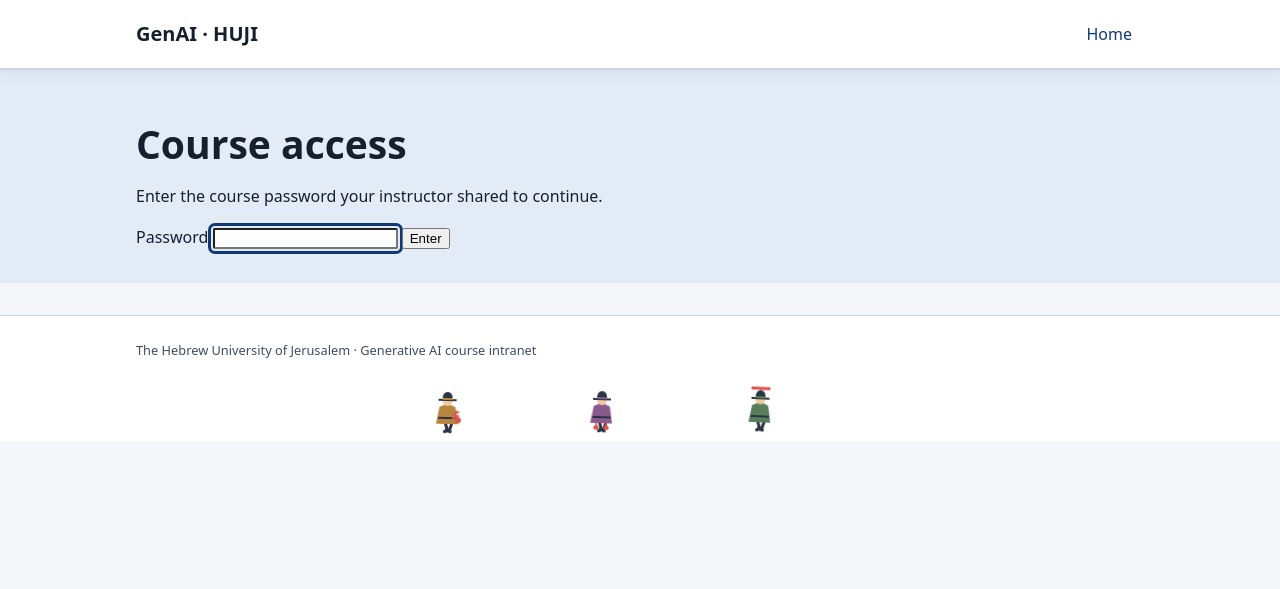
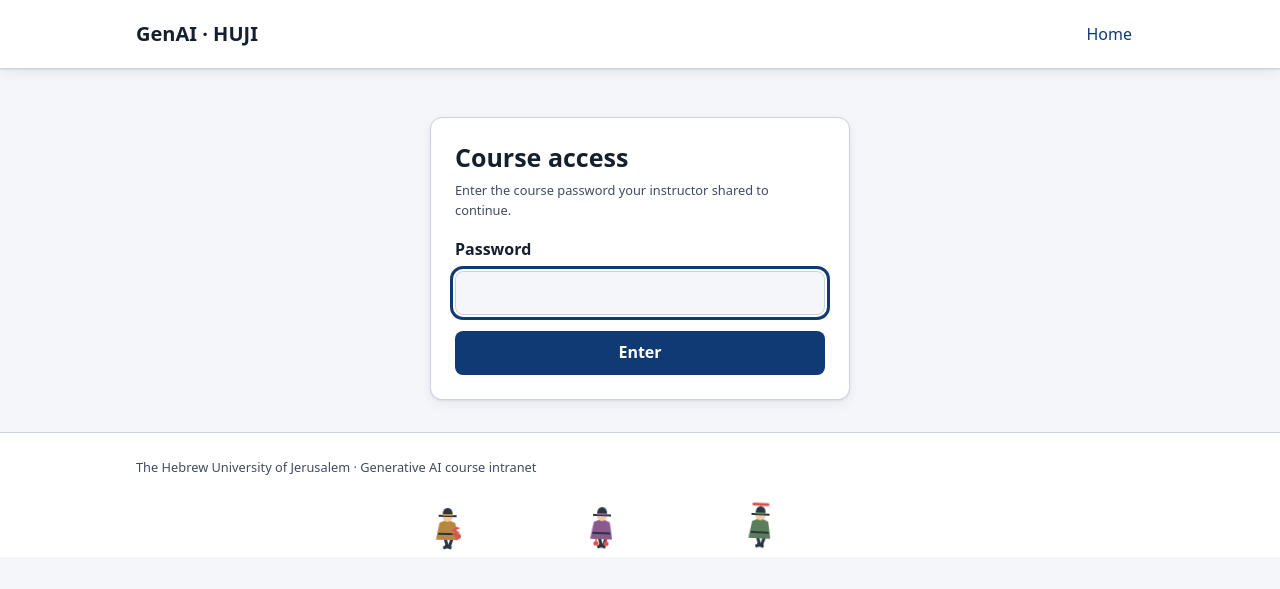
Before and after one commit to levyori123/genai-course-intranet, a Django app: page /enter/ in a window 1280 px wide. Shown: the top 589 px of the page. Run offline with Django 5.2, Linux system fonts and the light colour scheme; data that the repository does not hold is empty.

Commit message:
Style /enter/ page and enable hashed compressed static
Finish the paused enter-page + hashed-static follow-up: card layout with
accessible error states on /enter/, CompressedManifestStaticFilesStorage
(plain storage under manage.py test), and EnterPageTests coverage.

```diff
--- a/course/static/course/style.css
+++ b/course/static/course/style.css
@@ -8,6 +8,7 @@
   /* light tokens: every text/background pair >= 7:1 */
   --bg: #f4f6fa; --surface: #fff; --hero-bg: #e3ebf7; --text: #15202e; --muted: #3f4c61;
   --accent: #0f3a73; --accent-text: #fff; --border: #c9d3e1; --focus: #0f3a73;
+  --error: #9b1c1c; --error-bg: #fdecec;
   --shadow: 0 1px 2px rgba(15, 30, 55, .08), 0 4px 12px rgba(15, 30, 55, .06);
   --ink: #2b3442; --skin: #f2c9a0; --coat-1: #b9863f; --coat-2: #5a7d5a; --coat-3: #8a5a8f; --gadget: #d9534f;
 }
@@ -15,6 +16,7 @@
   :root {
     --bg: #0e1621; --surface: #162131; --hero-bg: #12263f; --text: #e8edf4; --muted: #aab7c8;
     --accent: #8ab8f5; --accent-text: #0b1220; --border: #35465d; --focus: #8ab8f5;
+    --error: #ff9b94; --error-bg: #3a1a1d;
     --shadow: 0 1px 2px rgba(0, 0, 0, .4), 0 4px 12px rgba(0, 0, 0, .3);
     --ink: #6b7d96; --skin: #e0b48c; --coat-1: #d4a257; --coat-2: #7fa87f; --coat-3: #b883bd; --gadget: #ff7a70;
   }
@@ -73,6 +75,17 @@ nav a[aria-current="page"] { font-weight: 700; text-decoration: underline; text-
 .leg { transform-box: fill-box; transform-origin: 50% 0; animation: agent-leg .4s ease-in-out infinite alternate; }
 .l2 { animation-direction: alternate-reverse; }
 .prop { transform-box: fill-box; transform-origin: 50% 50%; animation: agent-spin .25s linear infinite; }
+.enter { display: flex; justify-content: center; padding: var(--s12) 0 var(--s8); }
+.enter-card { width: 100%; max-width: 420px; }
+.enter-card h1 { margin: 0 0 var(--s2); font-size: var(--step-2); }
+.enter-form { display: flex; flex-direction: column; gap: var(--s2); margin-top: var(--s4); }
+.enter-form label { font-weight: 600; }
+.enter-form input[type="password"] { box-sizing: border-box; width: 100%; min-height: 44px; padding: var(--s2) var(--s3); font: inherit;
+  color: var(--text); background: var(--bg); border: 1px solid var(--border); border-radius: var(--s2); }
+.enter-form input[aria-invalid="true"] { border-color: var(--error); border-width: 2px; }
+.enter-form .btn { margin-top: var(--s2); border: 0; font: inherit; font-weight: 600; cursor: pointer; }
+.form-error { margin: var(--s4) 0 0; padding: var(--s3); color: var(--error); background: var(--error-bg); border: 1px solid var(--error);
+  border-radius: var(--s2); font-weight: 600; }
 @keyframes agent-run { to { transform: translateX(100vw); } }
 @keyframes agent-bob { to { transform: translateY(-4px) rotate(3deg); } }
 @keyframes agent-leg { from { transform: rotate(-18deg); } to { transform: rotate(18deg); } }
@@ -90,6 +103,7 @@ nav a[aria-current="page"] { font-weight: 700; text-decoration: underline; text-
   .a2, .a3 { display: none; }
   .actions { flex-direction: column; }
   .btn { width: 100%; }
+  .enter { padding-top: var(--s8); }
   .card { padding: var(--s4); }
 }
 @media (prefers-reduced-motion: reduce) {
--- a/course/templates/course/enter.html
+++ b/course/templates/course/enter.html
@@ -1,16 +1,18 @@
 {% extends "course/base.html" %}
 {% block title %}Enter{% endblock %}
 {% block content %}
-<section class="hero">
-  <h1>Course access</h1>
-  <p>Enter the course password your instructor shared to continue.</p>
-  {% if error %}<p role="alert">{{ error }}</p>{% endif %}
-  <form method="post" action="{% url 'enter' %}">
-    {% csrf_token %}
-    <input type="hidden" name="next" value="{{ next }}">
-    <label for="id_password">Password</label>
-    <input id="id_password" name="password" type="password" autocomplete="current-password" required autofocus>
-    <button type="submit">Enter</button>
-  </form>
+<section class="enter">
+  <div class="card enter-card">
+    <h1>Course access</h1>
+    <p id="enter-help" class="meta">Enter the course password your instructor shared to continue.</p>
+    {% if error %}<p id="enter-error" class="form-error" role="alert">{{ error }}</p>{% endif %}
+    <form method="post" action="{% url 'enter' %}" class="enter-form">
+      {% csrf_token %}
+      <input type="hidden" name="next" value="{{ next }}">
+      <label for="id_password">Password</label>
+      <input id="id_password" name="password" type="password" autocomplete="current-password" required autofocus{% if error %} aria-invalid="true" aria-describedby="enter-error enter-help"{% else %} aria-describedby="enter-help"{% endif %}>
+      <button type="submit" class="btn">Enter</button>
+    </form>
+  </div>
 </section>
 {% endblock %}
```
Also changed, not shown: config/settings.py (+15 -0 lines), course/tests/test_middleware.py (+18 -0 lines).
